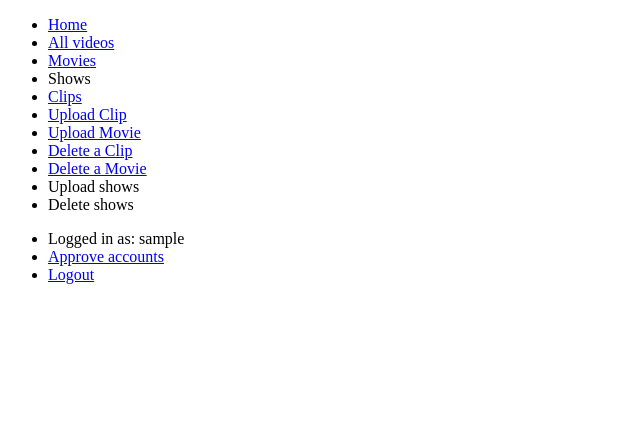
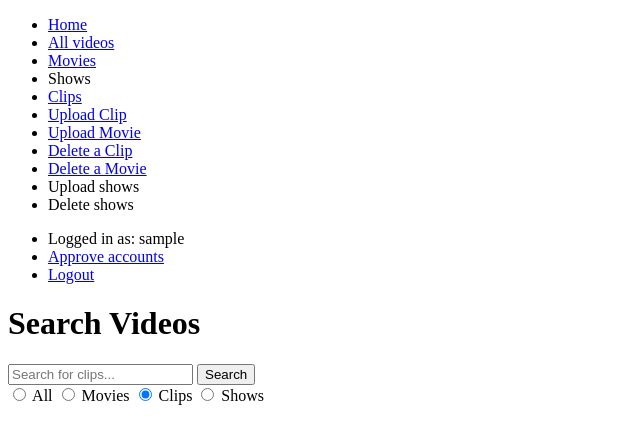
Before and after one commit to celkiboi/PeakKino, a Django app: page /videos/allclips/ in a window 1280 px wide. Shown: the top 444 px of the page, without its empty margins (0-640 px from the left). Run offline with Django 4.2, Linux system fonts and the light colour scheme; a user stored in the database is signed in; tables that the repository leaves empty hold one stand-in row (values such as "Sample post").

Commit message:
Add search feature

```diff
--- a/PeakKino/templates/base.html
+++ b/PeakKino/templates/base.html
@@ -6,6 +6,8 @@
     <meta name="viewport" content="width=device-width, initial-scale=1.0">
     <link rel="stylesheet" href="{% static 'style.css' %}">
     <title>PeakKino</title>
+    {% block extra_scripts %}
+    {% endblock %}
 </head>
 <body>
     <div class="template-content">
--- a/PeakKino/videos/templates/all_videos.html
+++ b/PeakKino/videos/templates/all_videos.html
@@ -1,5 +1,28 @@
 {% extends 'base.html' %}
 {% block content %}
+    <h1>Search Videos</h1>
+    <input type="text" id="search-input" placeholder="{{query}}"/>
+    <button id="search-button">Search</button>
+    <form id="search-form">
+        <label>
+            <input type="radio" name="type" value="all" checked>
+            All
+        </label>
+        <label>
+            <input type="radio" name="type" value="movies">
+            Movies
+        </label>
+        <label>
+            <input type="radio" name="type" value="clips">
+            Clips
+        </label>
+        <label>
+            <input type="radio" name="type" value="shows">
+            Shows
+        </label>
+    </form>
+
+
     {% for video, thumbnail_path, attached_obj, details_page_url in videos %}
         <h2>{{ attached_obj.title }}</h2>
         <img src="{{ thumbnail_path }}" style="max-width: 50%; max-height: 300px"/>
@@ -12,3 +35,25 @@
         <a href="{{ details_page_url }}">WATCH</a>
     {% endfor %}
 {% endblock %}
+
+{% block extra_scripts %}
+    <script>
+        defaultTypeRadioButton = "{{type}}"
+
+        document.addEventListener("DOMContentLoaded", function() {
+            var defaultRadioButton = document.querySelector('input[name="type"][value="' + defaultTypeRadioButton + '"]');
+            if (defaultRadioButton) {
+                defaultRadioButton.checked = true;
+            }
+
+            document.getElementById('search-button').addEventListener('click', function() {
+                var query = document.getElementById('search-input').value;
+                console.log(query);
+                var type = document.querySelector('input[name="type"]:checked').value;
+                var url = '/videos/search/?query=' + encodeURIComponent(query) + '&type=' + type;
+                console.log(url);
+                window.location.href = url;
+            });
+        });
+    </script>
+{% endblock %}
--- a/PeakKino/videos/urls.py
+++ b/PeakKino/videos/urls.py
@@ -1,5 +1,5 @@
 from django.urls import path
-from .views import watch_video, upload_clip, video_details, all_videos, content_18_plus, delete_clip_page, delete_clip, upload_movie, delete_movie, delete_movie_page, all_movies, all_clips, create_show
+from .views import watch_video, upload_clip, video_details, all_videos, content_18_plus, delete_clip_page, delete_clip, upload_movie, delete_movie, delete_movie_page, all_movies, all_clips, create_show, search
 
 app_name="videos"
 urlpatterns = [
@@ -16,4 +16,5 @@ urlpatterns = [
     path('delete/movie/', delete_movie_page, name="delete_movie_page"),
     path('delete/movie/<int:movie_id>/', delete_movie, name="delete_movie"),
     path('upload/show/', create_show, name="create_show"),
+    path('search/', search, name="search"),
 ]
--- a/PeakKino/videos/views.py
+++ b/PeakKino/videos/views.py
@@ -3,7 +3,7 @@ from .models import Video, Resource, Clip, Movie
 from django.conf import settings
 from django.contrib.auth.decorators import login_required
 from django.views.decorators.http import require_POST
-from django.http import HttpResponseForbidden, JsonResponse
+from django.http import HttpResponseForbidden, JsonResponse, HttpResponseBadRequest
 from .forms import ClipUploadForm, MovieUploadForm, ShowCreateForm
 from accounts.decorators import staff_required, approval_required
 from django.urls import reverse
@@ -66,7 +66,7 @@ def video_details(request, video_id):
 @approval_required
 def all_videos(request):
     videos = Video.objects.all()
-
+    print('PICKA')
     filtered_videos = []
     for video in videos:
         if request.user.can_view_content(video.get_resource()):
@@ -75,8 +75,22 @@ def all_videos(request):
             details_page_url = reverse('videos:video_details', kwargs = {'video_id': video.pk})
             filtered_videos.append((video, thumbnail_path, attached_obj, details_page_url))
 
+    query = request.GET.get('query', '')
+    if query != '':
+        queried_videos = []
+
+        for video_tuple in filtered_videos:
+            video = video_tuple[0]
+            if query.lower() in video.get_attached_obj().title.lower():
+                queried_videos.append(video_tuple)
+
+        filtered_videos = queried_videos
+    else:
+        query = 'Search for videos...'
+
     context = {
         'videos': filtered_videos,
+        'query': query,
     }
 
     return render(request, 'all_videos.html', context)
@@ -96,8 +110,23 @@ def content_18_plus(request):
             details_page_url = reverse('videos:video_details', kwargs = {'video_id': video.pk})
             filtered_videos.append((video, thumbnail_path, attached_obj, details_page_url))
 
+    query = request.GET.get('query', '')
+    if query != '':
+        queried_videos = []
+
+        for video_tuple in filtered_videos:
+            video = video_tuple[0]
+            if query.lower() in video.get_attached_obj().title.lower():
+                queried_videos.append(video_tuple)
+
+        filtered_videos = queried_videos
+    else:
+        query = 'Search for videos...'
+
     context = {
         'videos': filtered_videos,
+        'query': query,
+        'type': 'all',
     }
 
     return render(request, '18_plus.html', context)
@@ -204,8 +233,24 @@ def all_movies(request):
             thumbnail_path = settings.MEDIA_URL + video.get_thumbnail_path()
             details_page_url = reverse('videos:video_details', kwargs = {'video_id': video.pk})
             filtered_movies.append((video, thumbnail_path, movie, details_page_url))
+
+    query = request.GET.get('query', '')
+    if query != '':
+        queried_movies = []
+
+        for movie_tuple in filtered_movies:
+            movie = movie_tuple[2]
+            if query.lower() in movie.title.lower():
+                queried_movies.append(movie_tuple)
+
+        filtered_movies = queried_movies
+    else:
+        query = 'Search for movies...'
+
     context = {
         'videos': filtered_movies,
+        'query': query,
+        'type': 'movies',
     }
 
     return render(request, 'all_videos.html', context)
@@ -222,8 +267,24 @@ def all_clips(request):
             thumbnail_path = settings.MEDIA_URL + video.get_thumbnail_path()
             details_page_url = reverse('videos:video_details', kwargs= {'video_id': video.pk})
             filtered_clips.append((video, thumbnail_path, clip, details_page_url))
+
+    query = request.GET.get('query', '')
+    if query != '':
+        queried_clips = []
+
+        for clip_tuple in filtered_clips:
+            clip = clip_tuple[2]
+            if query.lower() in clip.title.lower():
+                queried_clips.append(clip_tuple)
+
+        filtered_clips = queried_clips
+    else:
+        query = 'Search for clips...'
+
     context = {
-        'videos': filtered_clips
+        'videos': filtered_clips,
+        'query': query,
+        'type': 'clips',
     }
 
     return render(request, 'all_videos.html', context)
@@ -240,3 +301,25 @@ def create_show(request):
     else:
         form = ShowCreateForm()
     return render(request, 'upload.html', {'form': form, 'type': 'Show'})
+
+@login_required
+@approval_required
+def search(request):
+    query = request.GET.get('query', '')
+    type = request.GET.get('type', '')
+    if type not in ['all', 'movies', 'clips', 'shows', '18plus']:
+        return HttpResponseBadRequest()
+
+    url = ''
+    if type == 'all':
+        url = reverse('videos:all_videos') + f'?query={query}'
+    elif type == 'movies':
+        url = reverse('videos:all_movies') + f'?query={query}'
+    elif type == 'clips':
+        url = reverse('videos:all_clips') + f'?query={query}'
+    elif type == 'shows':
+        url = reverse('videos:all_shows') + f'?query={query}'
+    elif type == '18plus':
+        url = reverse('videos:18_plus') + f'?query={query}'
+
+    return redirect(url)
```
Also changed, not shown: PeakKino/videos/templates/18_plus.html (+18 -0 lines), PeakKino/videos/models.py (line endings or trailing spaces).
